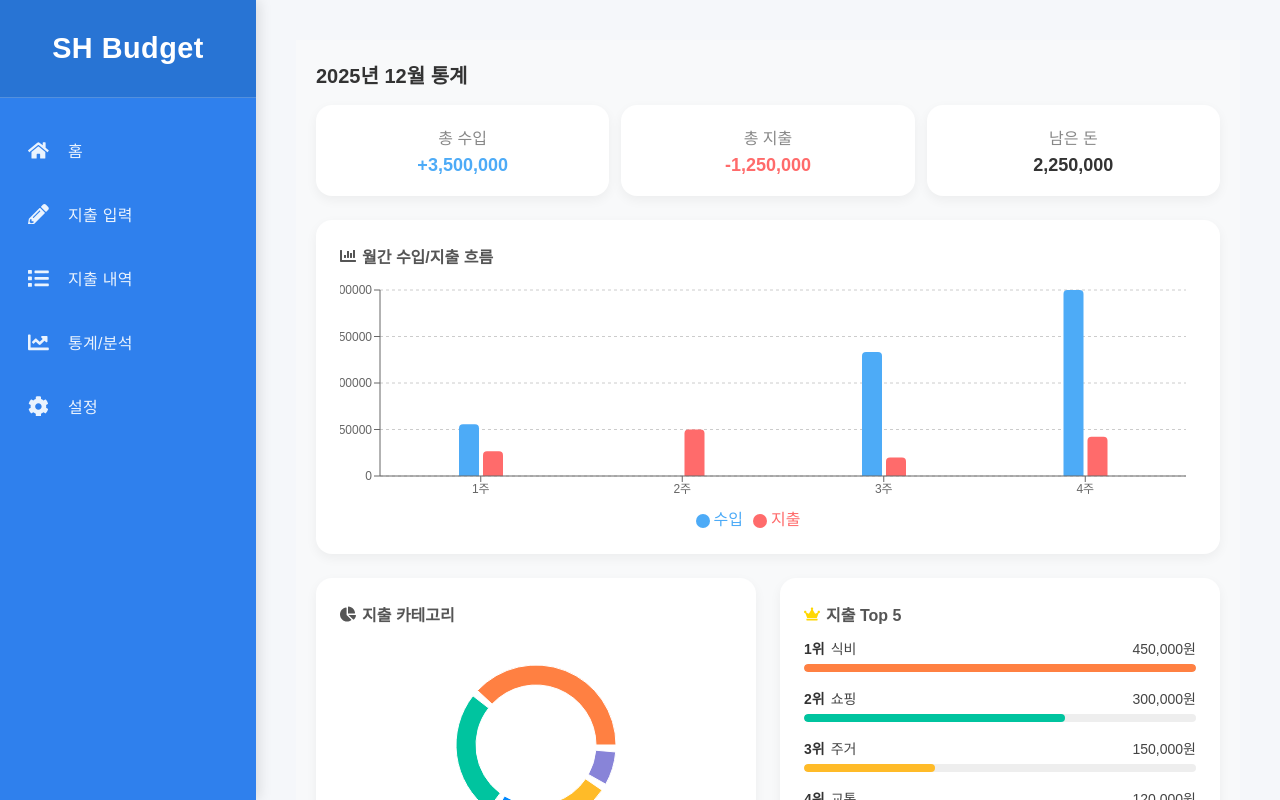
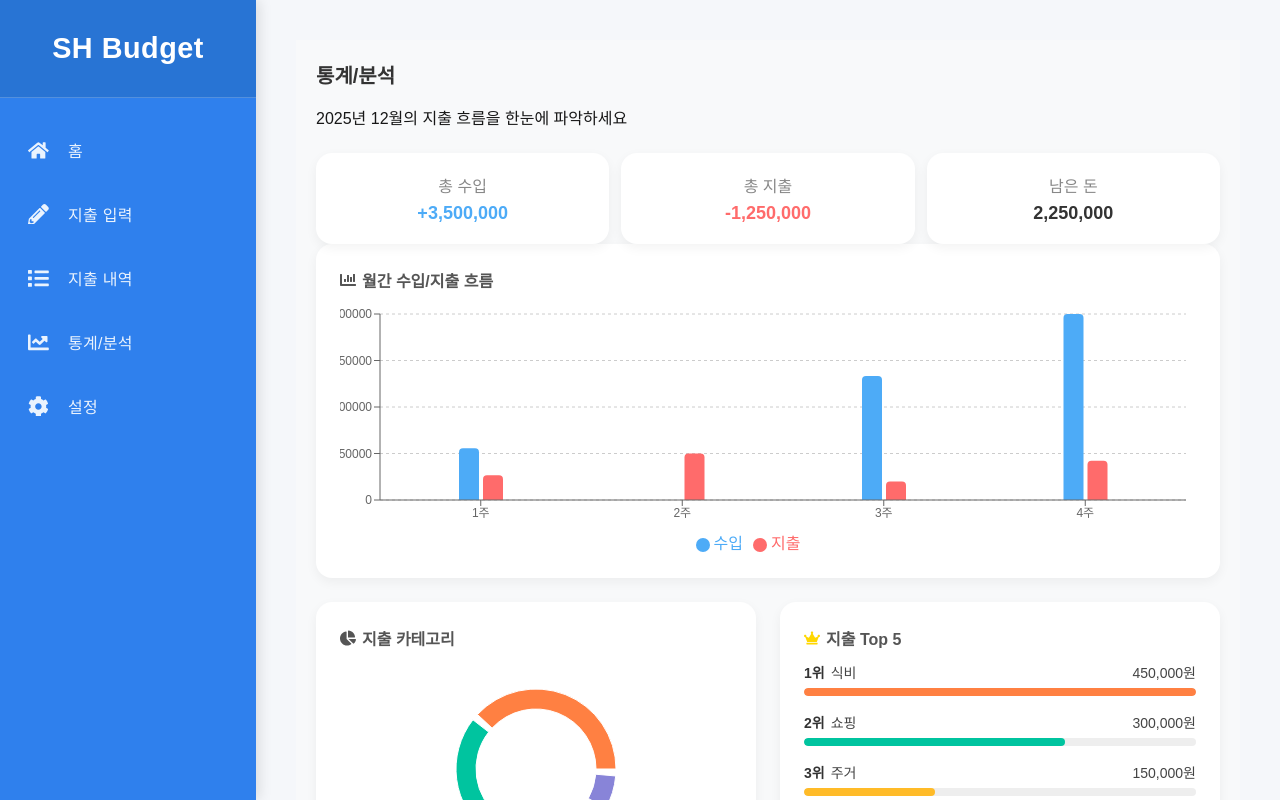
Before and after one commit to SHP-0701/my-budget-app, a Next.js app: page /stats in a window 1280 px wide. Shown: the top 800 px of the page. Built offline with nearby package versions, Linux system fonts and the light colour scheme.

Commit message:
통계분석 페이지 레이아웃 변경(기존 페이지들과 제목/소제목 디자인 통일)

```diff
--- a/app/stats/page.js
+++ b/app/stats/page.js
@@ -97,8 +97,15 @@ export default function StatsPage() {
     <MenuLayout>
       <div className={styles.container}>
         {/** [상단] 헤더 및 요약 카드 */}
-        <header className={styles.header}>
-          <div className={styles.title}>{currentDate} 통계</div>
+        <div className={styles.header}>
+          <h1 className={styles.title}>통계/분석</h1>
+          <p className={styles.subtitle}>
+            {currentDate}의 지출 흐름을 한눈에 파악하세요
+          </p>
+        </div>
+
+        {/** 요약 카드 섹션 */}
+        <section className={styles.summarySection}>
           <div className={styles.summaryCards}>
             <div className={styles.card}>
               <span className={styles.cardLabel}>총 수입</span>
@@ -119,7 +126,7 @@ export default function StatsPage() {
               </span>
             </div>
           </div>
-        </header>
+        </section>
 
         {/** [중단] 수입/지출 흐름(막대 차트) */}
         <section className={styles.chartSection}>
```
